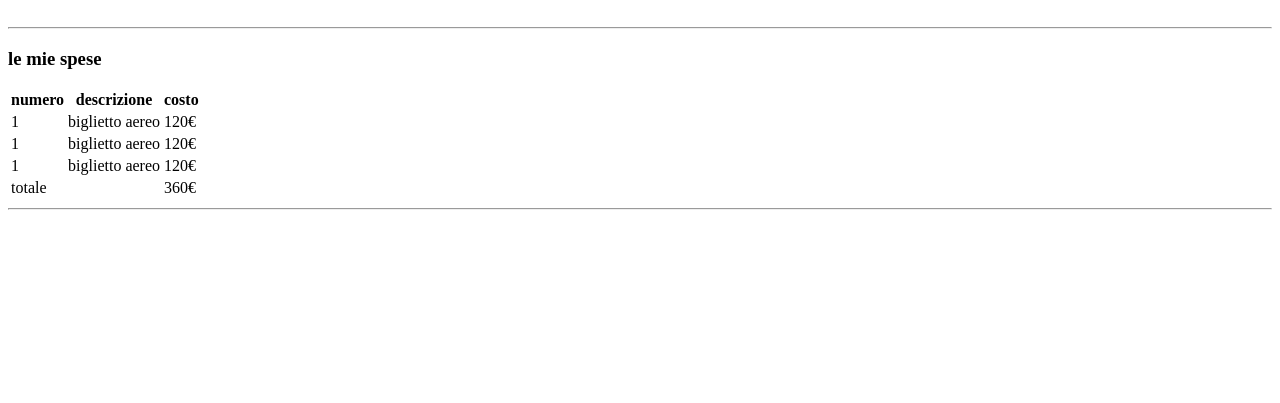
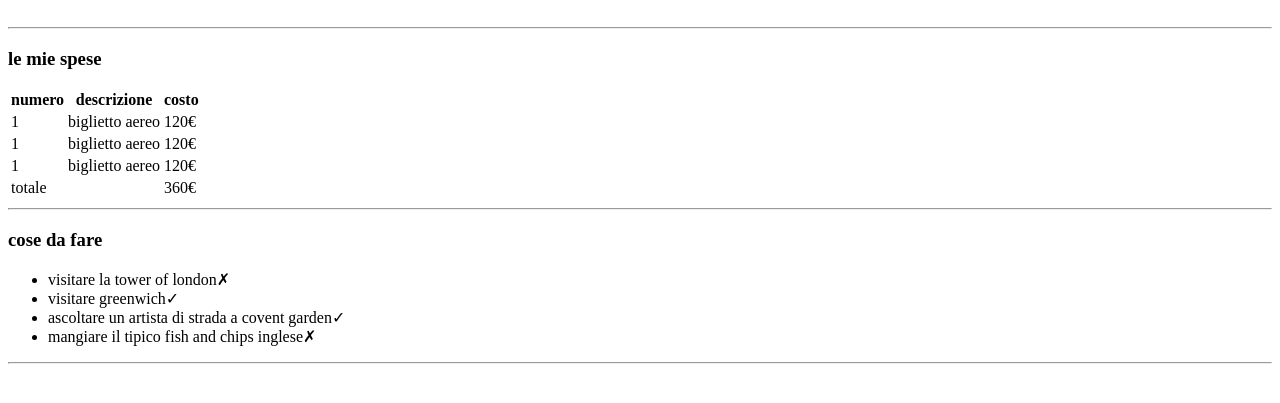
Before and after one commit to leonardosponza/html-london-trip, a plain HTML site: page index.html in a window 1280 px wide. Shown: the part 79-482 px from the top of the page. Drawn offline with Linux system fonts and the light colour scheme.

Commit message:
add:prima-lista

```diff
--- a/index.html
+++ b/index.html
@@ -57,6 +57,16 @@
         </table>
         <!-- fine tabella -->
         <hr>
+        <!-- inizio lista cose da fare -->
+        <h3>cose da fare</h3>
+        <ul>
+            <li>visitare la tower of london&cross;</li>
+            <li>visitare greenwich&check;</li>
+            <li>ascoltare un artista di strada a covent garden&check;</li>
+            <li>mangiare il tipico fish and chips inglese&cross;</li>
+        </ul>
+        <!-- fine lista non ordinata -->
+        <hr>
 
 
     </main>
```
